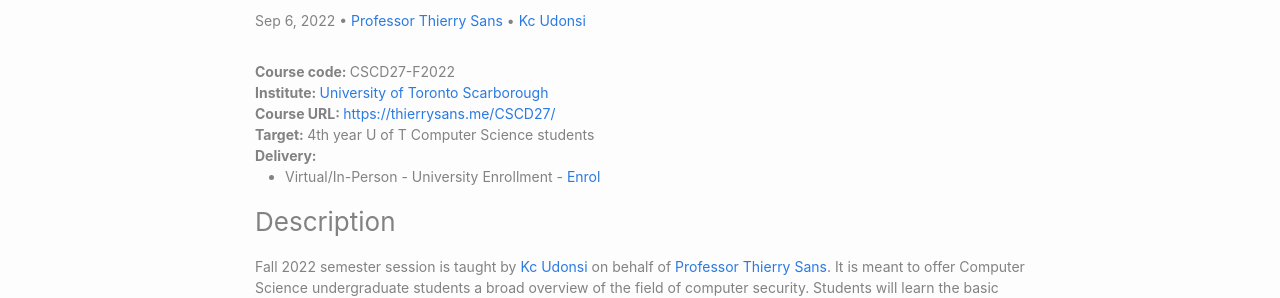
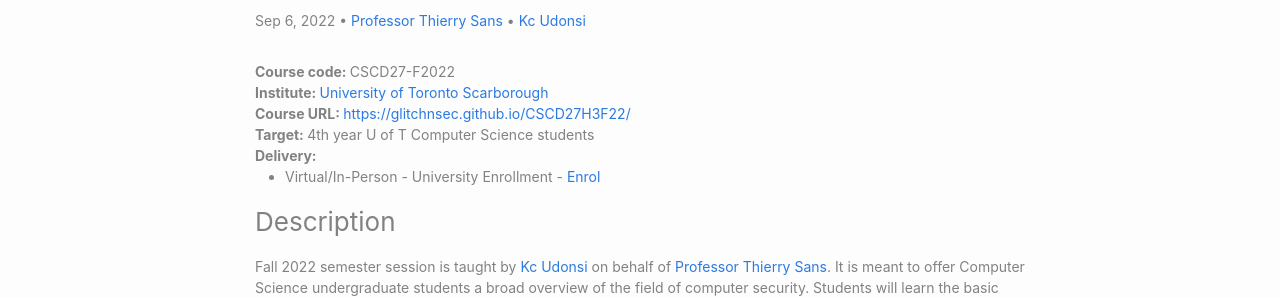
Before and after one commit to glitchnsec/glitchnsec.github.io, a Jekyll site: the page built from _courses/CSCD27-UTSC-Fall2022.md, in a window 1280 px wide. Shown: the part 198-496 px from the top of the page. Built offline with Jekyll 4.4.1, drawn with Linux system fonts in a browser that asks for light colours; part of the change alters nothing that is shown.

Commit message:
Update course site

```diff
--- a/_courses/CSCD27-UTSC-Fall2022.md
+++ b/_courses/CSCD27-UTSC-Fall2022.md
@@ -5,7 +5,7 @@ title: Computer and Network Security
 institute:
     - name: University of Toronto Scarborough
       url: "https://www.utsc.utoronto.ca/home/"
-csite: "https://thierrysans.me/CSCD27/"
+csite: "https://glitchnsec.github.io/CSCD27H3F22/"
 date: 2022-09-06 00:00:00 -0600
 collaborators:
     - name: Professor Thierry Sans
```
